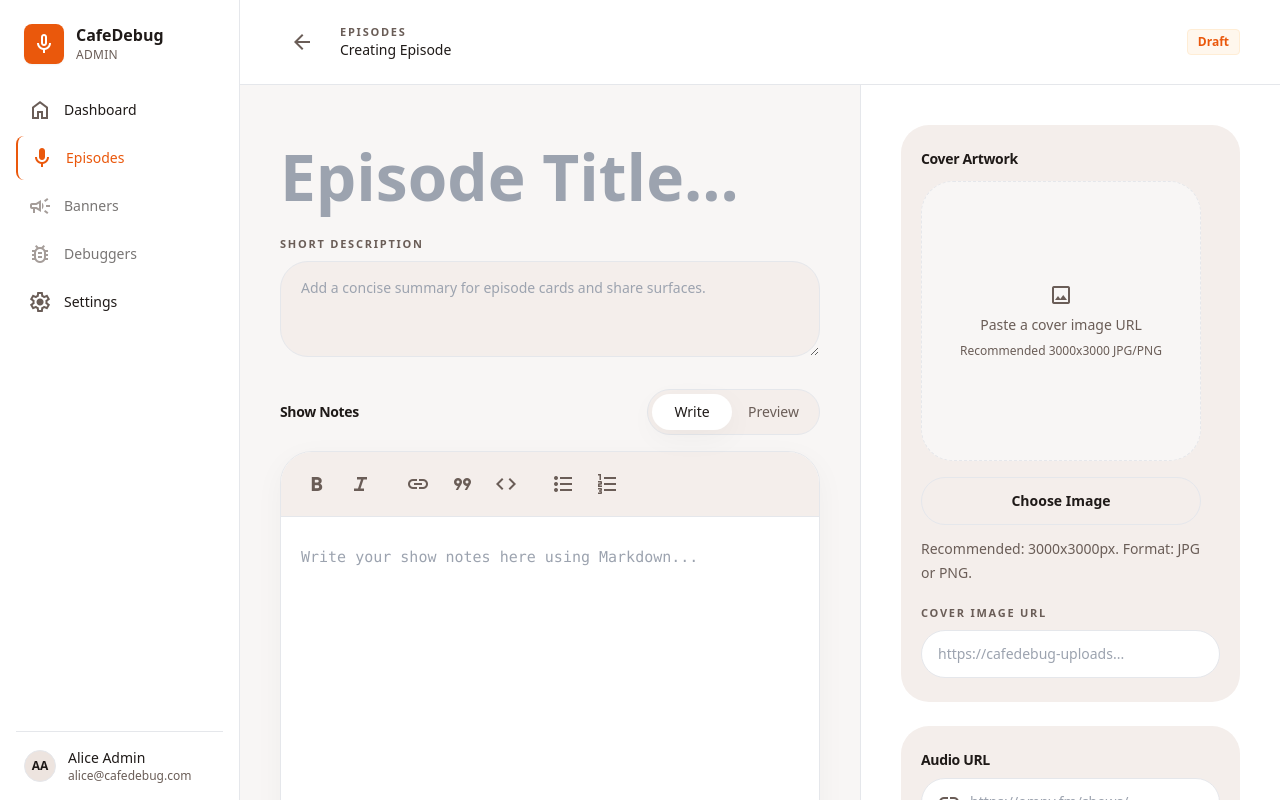
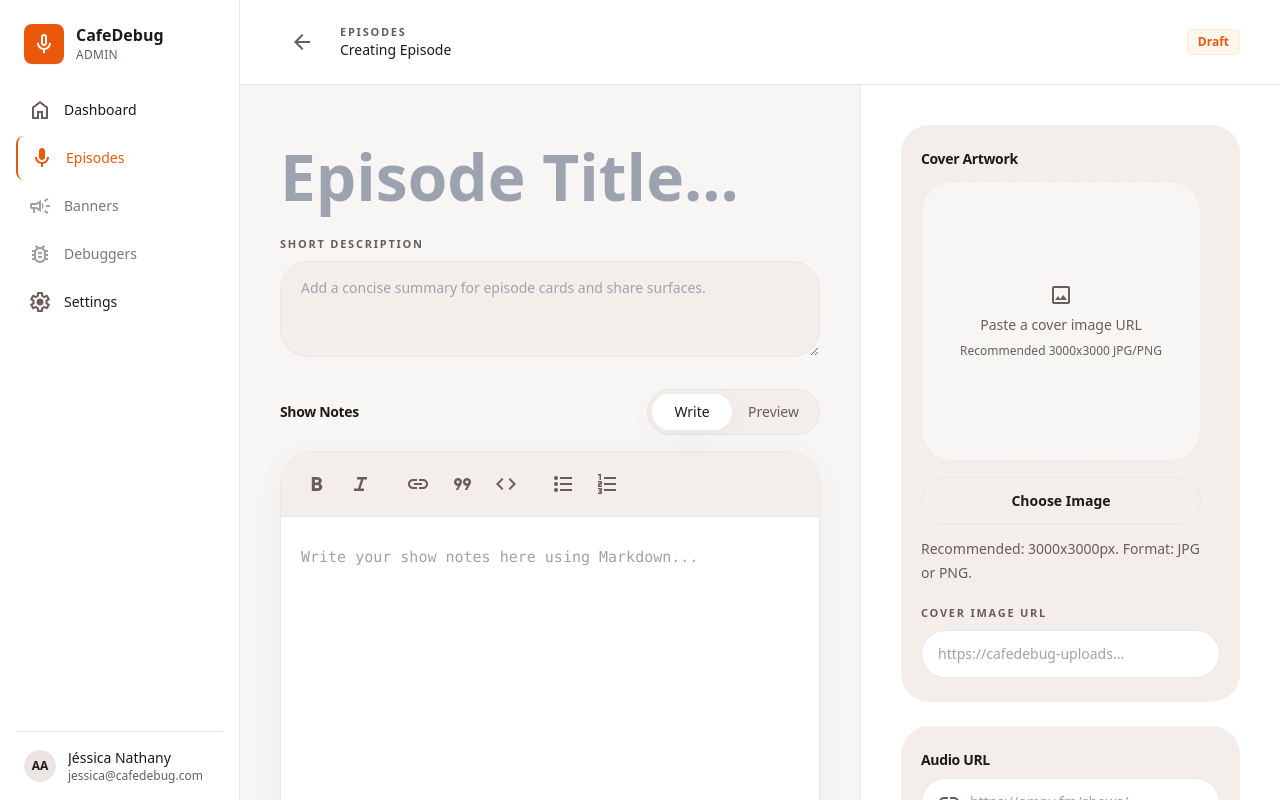
Before and after one commit to RegisBarros/cafedebug-ui, a Next.js app in the folder apps/admin/: page /episodes/new in a window 1280 px wide. Shown: the top 800 px of the page. Built offline with nearby package versions, Linux system fonts and the light colour scheme.

Commit message:
fix: update admin user details in sidebar for accuracy

```diff
--- a/apps/admin/src/features/admin-shell/admin-shell-sidebar.tsx
+++ b/apps/admin/src/features/admin-shell/admin-shell-sidebar.tsx
@@ -118,8 +118,8 @@ export function AdminShellSidebar({ pathname }: AdminShellSidebarProps) {
               AA
             </span>
             <div className="flex min-w-0 flex-col overflow-hidden">
-              <span className="truncate text-sm font-medium text-on-surface">Alice Admin</span>
-              <span className="truncate text-xs text-on-surface-variant">alice@cafedebug.com</span>
+              <span className="truncate text-sm font-medium text-on-surface">Jéssica Nathany</span>
+              <span className="truncate text-xs text-on-surface-variant">jessica@cafedebug.com</span>
             </div>
           </div>
         </div>
```
